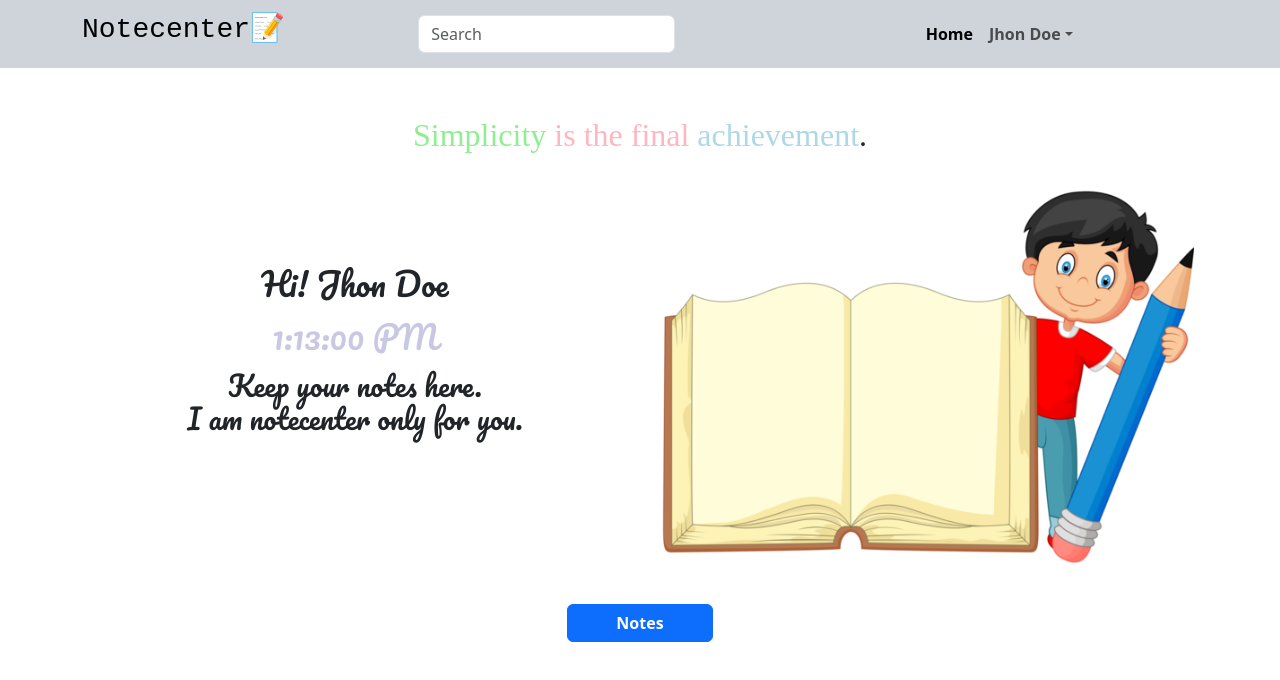
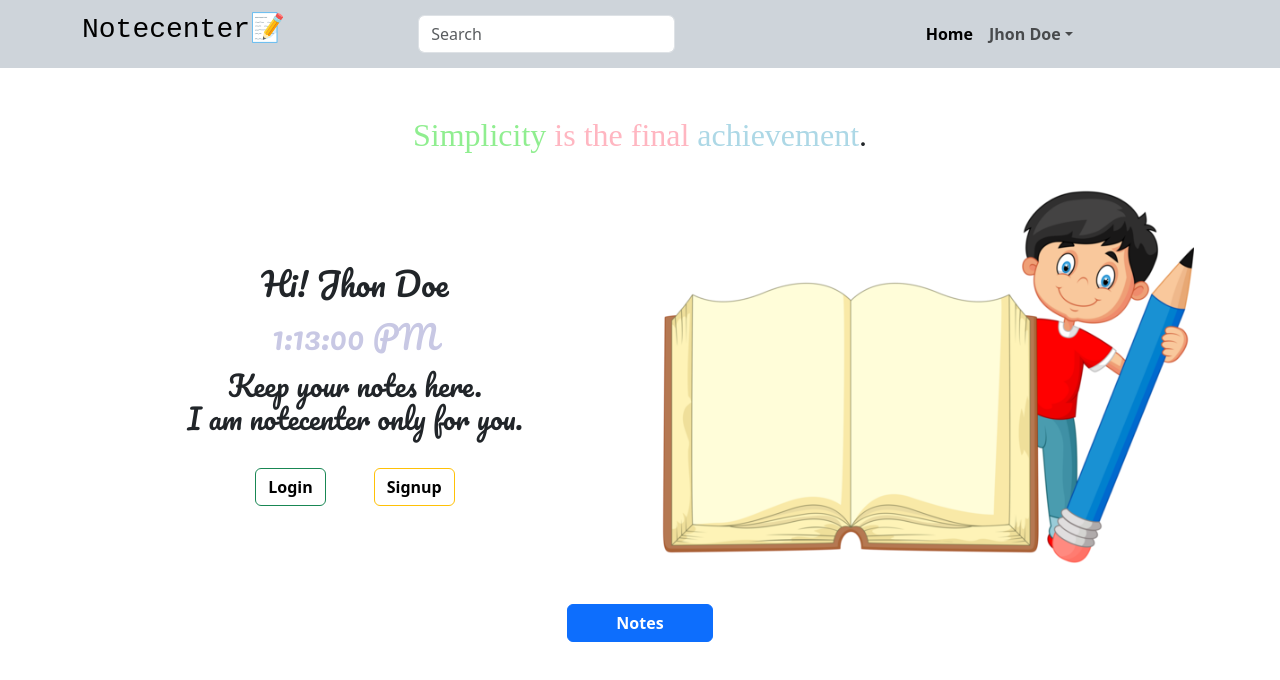
Before and after one commit to sangam-verma9/notecenterfrontend, a React (Create React App) app: page / in a window 1280 px wide. Shown: the top 680 px of the page. Built offline with nearby package versions, Linux system fonts and the light colour scheme.

Commit message:
28/8/24-6

```diff
--- a/src/components/Home.jsx
+++ b/src/components/Home.jsx
@@ -51,7 +51,9 @@ const Home = () => {
               {
                 userInfo?
                 <>
-                  <button className="btn btn-outline-success m-4">
+                </>
+                :
+                <> <button className="btn btn-outline-success m-4">
                     <Link
                       to="login"
                       style={{ textDecoration: "none", color: "black" }}
@@ -67,9 +69,7 @@ const Home = () => {
                       <b>Signup</b>
                     </Link>
                   </button>
-                </>
-                :
-                <> </>
+                  </>
               }
             </div>
           </div>
```
